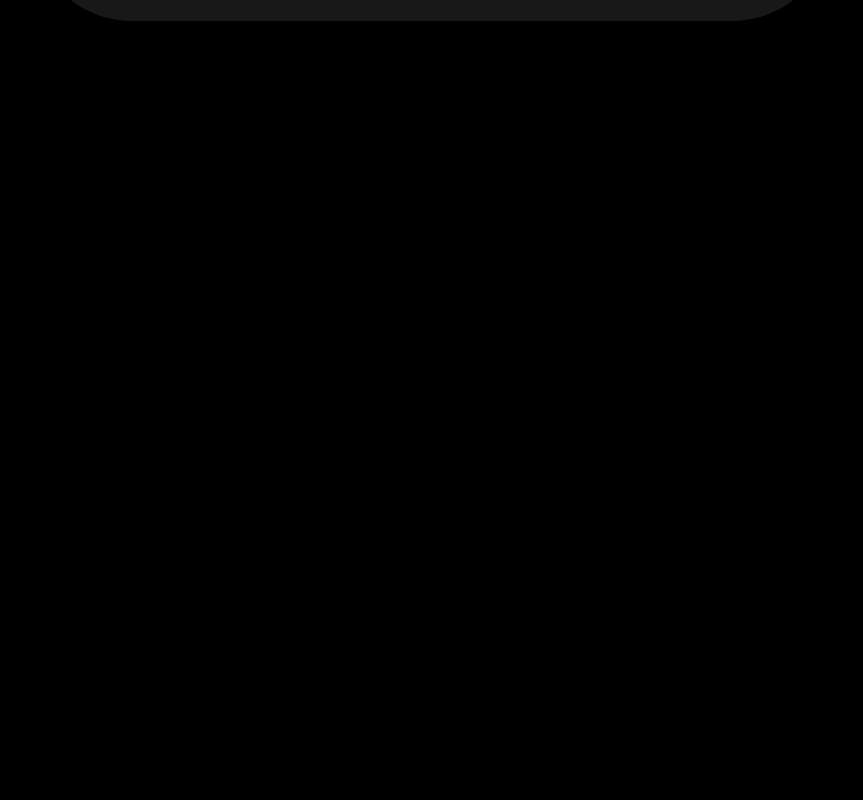
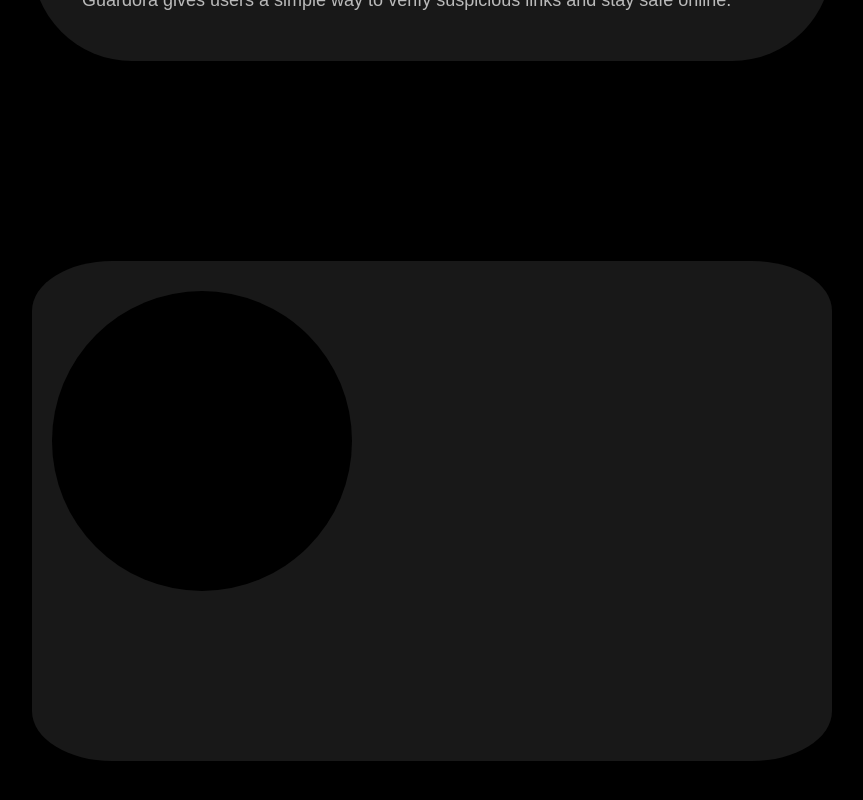
Before and after one commit to Darsheels/GuardoraSecurity, a React (Vite) app: page / in a window 1280 px wide. Shown: the part 352-1152 px from the top of the page, without its empty margins (208-1071 px from the left). Before the commit the page ends 800 px from the top, so only its background shows below. Built offline with nearby package versions, Linux system fonts and the light colour scheme; no server answers.

Commit message:
QR Scanner added

```diff
--- a/src/App.jsx
+++ b/src/App.jsx
@@ -1,11 +1,14 @@
 import Hero from "./components/Hero"
 import Header from "./components/Header"
+import QRScanner from "./components/QR"
+
 
 export default function App() {
   return (
     <>
       <Header></Header>
       <Hero></Hero>
+      <QRScanner></QRScanner>
     </>
   )
 }
--- a/src/components/QR.jsx
+++ b/src/components/QR.jsx
@@ -1,13 +1,37 @@
 import Webcam from "react-webcam";
+import { useEffect,useRef } from "react";
 
-const videoConstraints = {
-    width: 400,
-    height: 400,
-    facingMode: "environment"
-};
 
 export default function QRScanner() {
+    const videoRef = useRef(null);
+    const streamRef = useRef(null);
+
+    useEffect(() => {
+        async function startCamera() {
+            try {
+                const stream = await navigator.mediaDevices.getUserMedia({ video: { facingMode: "environment" } });
+
+                streamRef.current = stream;
+                if (videoRef.current) {
+                    videoRef.current.srcObject = stream;
+                    await videoRef.current.play();
+                }
+            } catch (error) {
+                console.error("Error accessing camera:", error);
+                }
+            }
+        startCamera();
+
+        return () => {
+            if (streamRef.current) {
+                streamRef.current.getTracks().forEach(track => track.stop());
+           }
+         };
+    }, []);
+
     return (
-        <></>
-    )
+        <div className="QRScanner">
+            <video ref={videoRef} className="QRScanner-Video" autoPlay playsInline></video>
+        </div>
+    );
 }
--- a/src/index.css
+++ b/src/index.css
@@ -9,6 +9,7 @@
 html, body {
   width: 100%;
   overflow-x: hidden;
+  padding-top: 60px;
 }
 
 .Header {
@@ -21,6 +22,9 @@ html, body {
   background-color: rgb(0, 0, 0);
   border-bottom: 1px solid rgb(92, 92, 92);
   flex-wrap: wrap;
+  position: fixed;
+  top: 0;
+  z-index: 1000;
 }
 
 .Title {
@@ -120,3 +124,20 @@ html, body {
     font: bold 30px Arial, sans-serif;
   }
 }
+
+.QRScanner {
+  width: 800px;
+  height: 500px;
+  margin: 200px auto;
+  border-radius: 10%;
+  overflow: hidden;
+  background-color: rgb(24, 24, 24);
+}
+
+.QRScanner video {
+  width: 300px;
+  height: 300px;
+  object-fit: cover;
+  border-radius: 80%;
+  margin: 30px 20px;
+}
```
